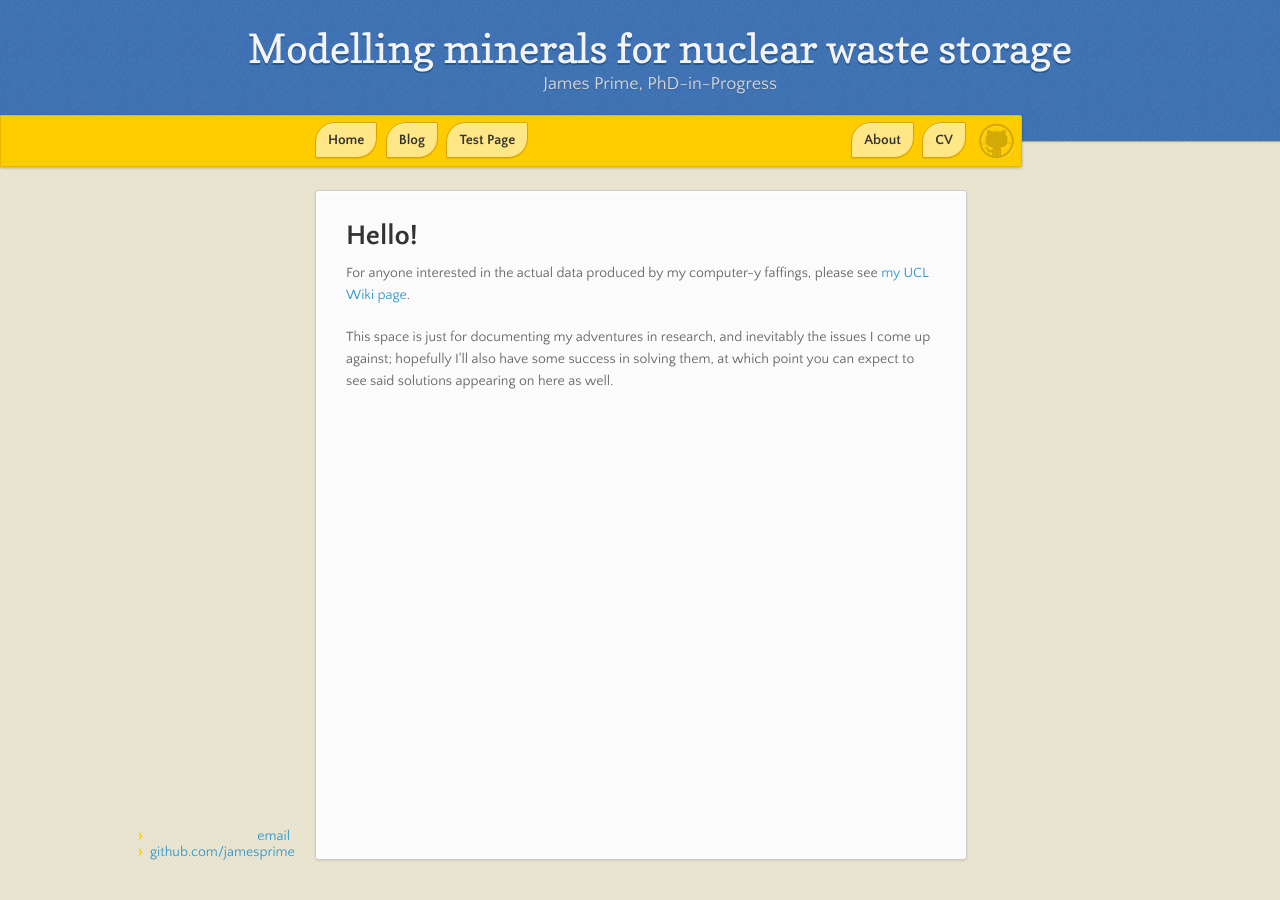
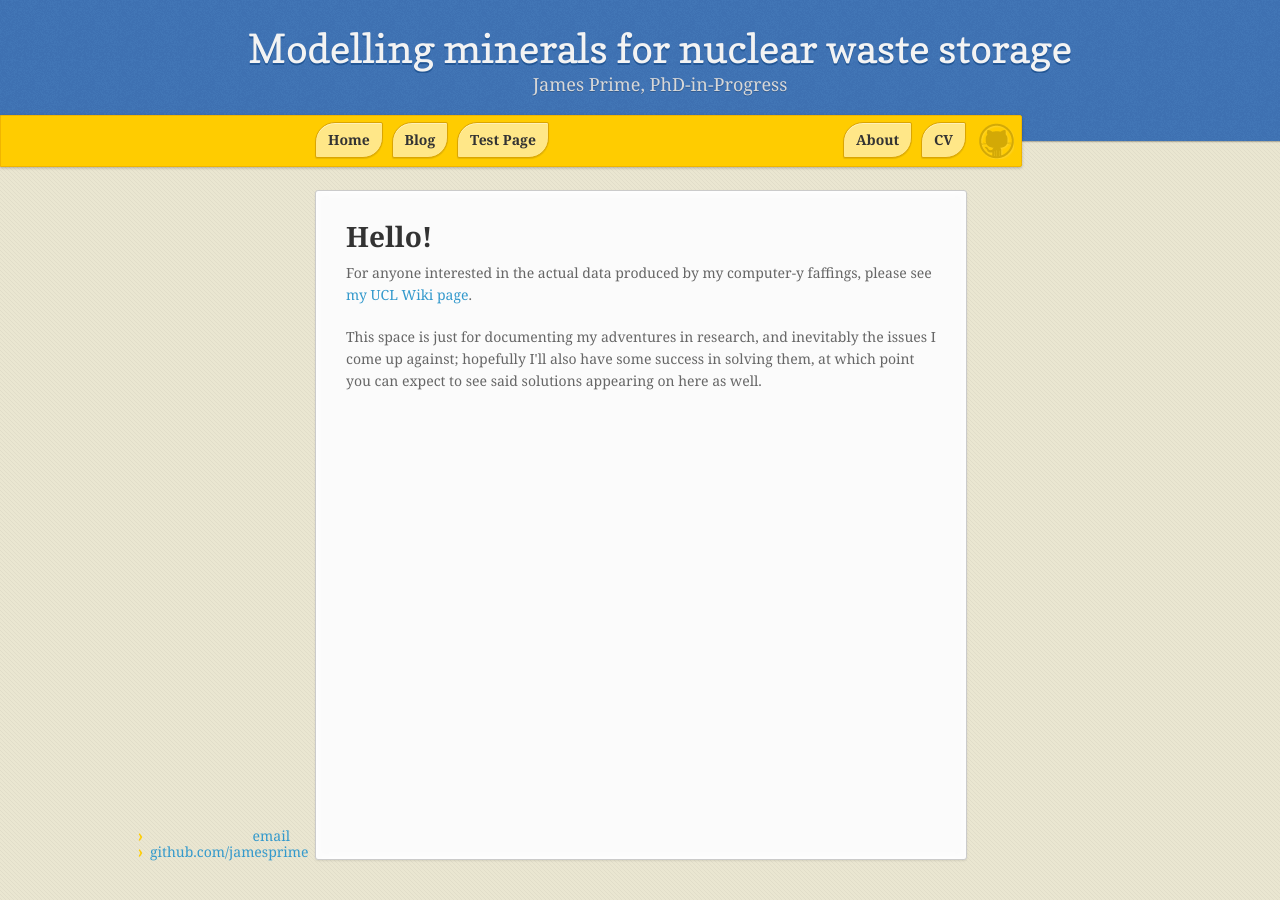
Before and after one commit to jamesprime/jamesprime.github.io, a Jekyll site: the page built from index.html, in a window 1280 px wide. Built offline with Jekyll 4.4.1, drawn with Linux system fonts in a browser that asks for light colours; nearby versions of some CDN libraries; some web fonts are replaced.

Commit message:
Updated _sass/jekyll-theme-leap-day.scss to change Quattrocento Sans body font to Merriweather, as a test

```diff
--- a/_sass/jekyll-theme-leap-day.scss
+++ b/_sass/jekyll-theme-leap-day.scss
@@ -8,7 +8,8 @@ by Matt Graham
 @import "rouge-base16-dark";
 
 body {
-    font: 14px/22px 'Quattrocento Sans', "Helvetica Neue", Helvetica, Arial, sans-serif;
+    /*font: 14px/22px 'Quattrocento Sans', "Helvetica Neue", Helvetica, Arial, sans-serif;*/
+    font: 14px/22px 'Merriweather', "Georgia", serif;
     color: #666;
     font-weight: 300;
     margin: 0px;
```
